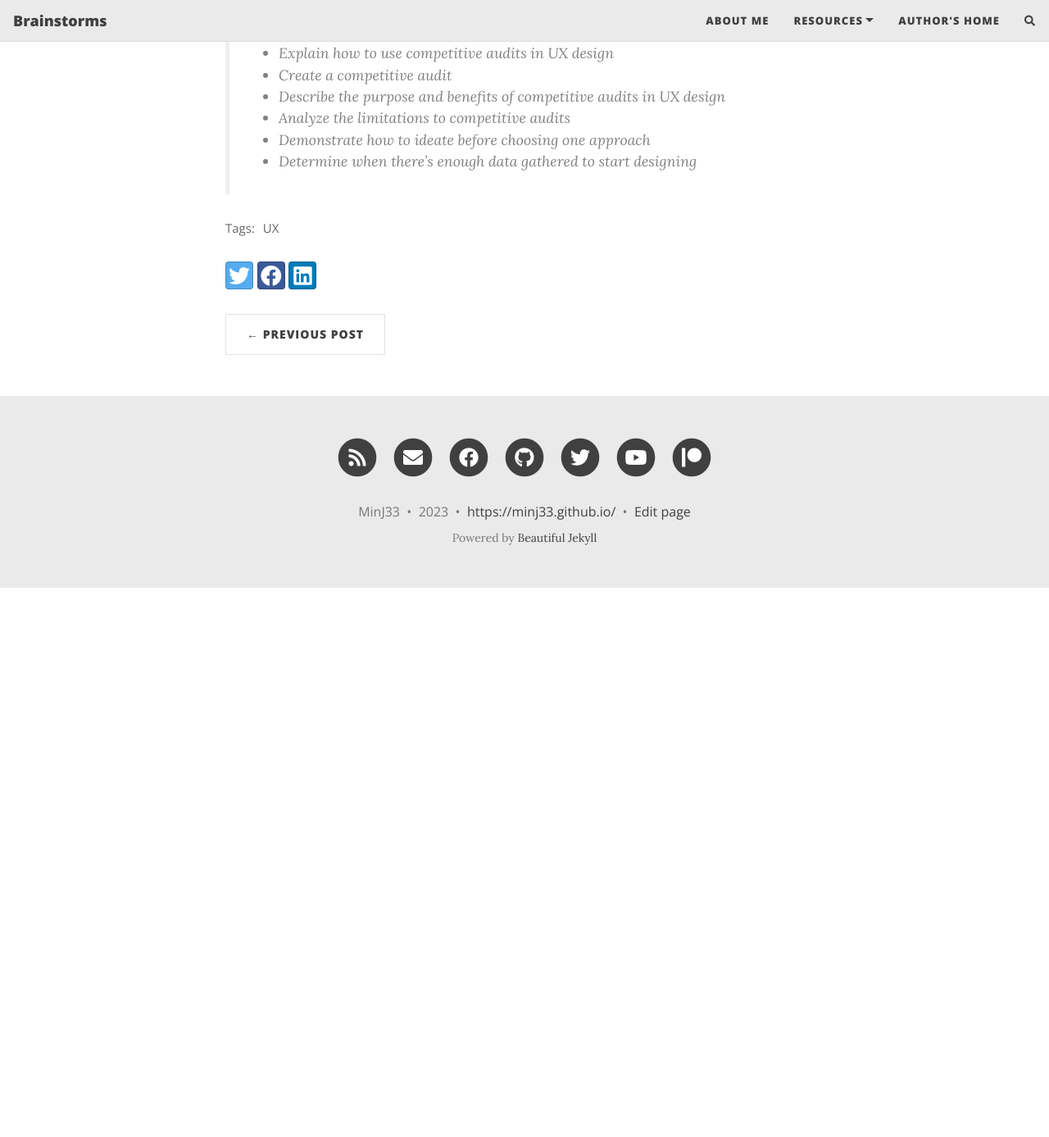
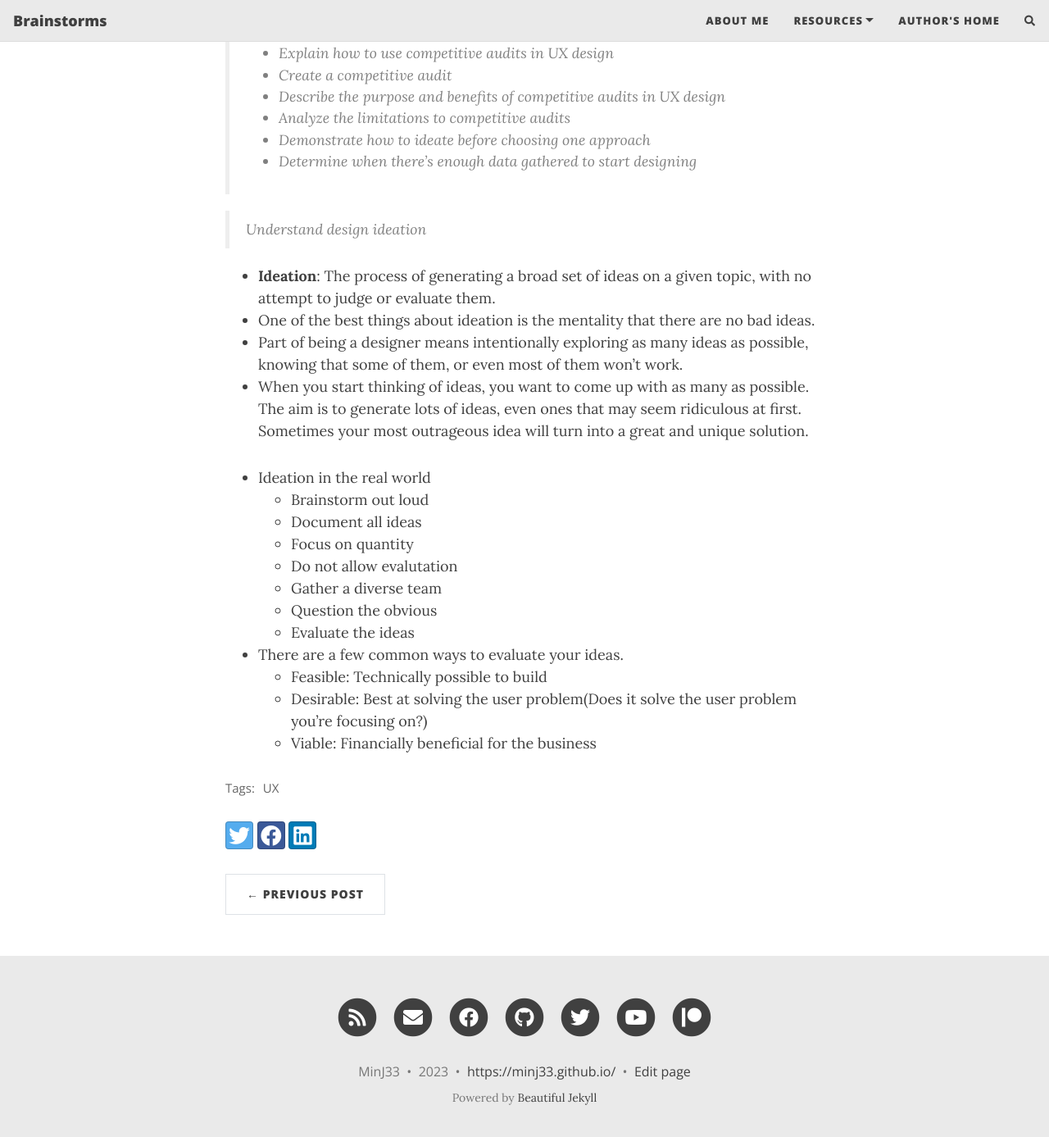
Before and after one commit to MinJ33/MinJ33.github.io, a Jekyll site: the page built from _posts/2023-02-28-UX-Module2-4.md, in a window 1280 px wide and 1400 px high, scrolled down 875 px. Shown: the top 1387 px of the window at 82% size. Built offline with Jekyll 4.4.1, drawn with Linux system fonts in a browser that asks for light colours; nearby versions of some CDN libraries; comment, search, counter and statistics services are not loaded; before the commit the page ends 1592 px from its top, so only the background shows below that.

Commit message:
Understand design ideation

```diff
--- a/_posts/2023-02-28-UX-Module2-4.md
+++ b/_posts/2023-02-28-UX-Module2-4.md
@@ -20,3 +20,24 @@ tags: [UX]
 - Analyze the limitations to competitive audits
 - Demonstrate how to ideate before choosing one approach
 - Determine when there's enough data gathered to start designing
+
+> Understand design ideation
+
+- **Ideation**: The process of generating a broad set of ideas on a given topic, with no attempt to judge or evaluate them.
+- One of the best things about ideation is the mentality that there are no bad ideas.
+- Part of being a designer means intentionally exploring as many ideas as possible, knowing that some of them, or even most of them won't work.
+- When you start thinking of ideas, you want to come up with as many as possible. The aim is to generate lots of ideas, even ones that may seem ridiculous at first. Sometimes your most outrageous idea will turn into a great and unique solution.
+
+- Ideation in the real world
+	- Brainstorm out loud
+	- Document all ideas
+	- Focus on quantity
+	- Do not allow evalutation
+	- Gather a diverse team
+	- Question the obvious
+	- Evaluate the ideas
+
+- There are a few common ways to evaluate your ideas.
+	- Feasible: Technically possible to build
+    - Desirable: Best at solving the user problem(Does it solve the user problem you're focusing on?)
+    - Viable: Financially beneficial for the business
```
